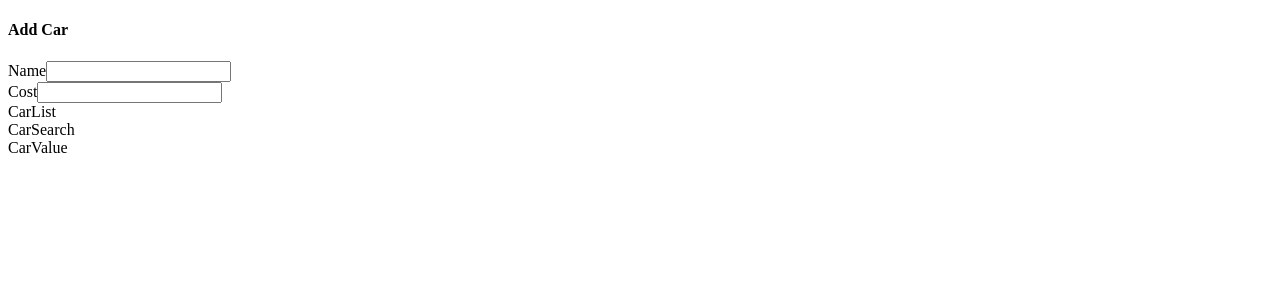
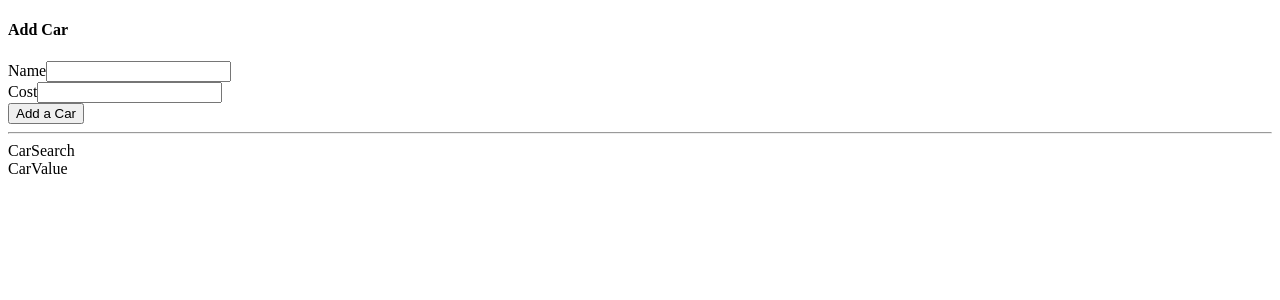
Before and after one commit to emonShimoul/udemy-react-redux-cars, a React (Create React App) app: page / in a window 1280 px wide. Shown: the top 300 px of the page. Built offline with nearby package versions, Linux system fonts and the light colour scheme.

Commit message:
implemented car list

```diff
--- a/src/components/CarForm.js
+++ b/src/components/CarForm.js
@@ -1,6 +1,6 @@
 import React from 'react';
 import { useDispatch, useSelector } from 'react-redux';
-import { changeCost, changeName } from '../store';
+import { addCar, changeCost, changeName } from '../store';
 
 const CarForm = () => {
     const dispatch = useDispatch();
@@ -20,10 +20,16 @@ const CarForm = () => {
         const carCost = parseInt(e.target.value) || 0;
         dispatch(changeCost(carCost))
     }
+
+    const handleSubmit = (e) => {
+        e.preventDefault();
+        dispatch(addCar({ name, cost }));
+    }
+
     return (
         <div className='car-form panel'>
             <h4 className='subtitle is-3'>Add Car</h4>
-            <form>
+            <form onSubmit={handleSubmit}>
                 <div className="field-group">
                     <div className="field">
                         <label className="label">Name</label>
@@ -45,6 +51,9 @@ const CarForm = () => {
                         />
                     </div>
                 </div>
+                <div className='field'>
+                    <button className="button is-link">Add a Car</button>
+                </div>
             </form>
         </div>
     );
--- a/src/components/CarList.js
+++ b/src/components/CarList.js
@@ -1,9 +1,32 @@
 import React from 'react';
+import { useSelector } from 'react-redux';
 
 const CarList = () => {
+    const cars = useSelector((state) => {
+        return state.cars.data;
+    });
+
+    const handleCarDelete = (car) => {
+        //...
+    };
+
+    const renderedCars = cars.map(car => {
+        return (
+            <div key={car.id} className="panel">
+                <p>
+                    {car.name} - ${car.cost}
+                </p>
+                <button className="button is-danger" onClick={() => handleCarDelete(car)}>
+                    Delete
+                </button>
+            </div>
+        )
+    })
+
     return (
-        <div>
-            CarList
+        <div className='car-list'>
+            {renderedCars}
+            <hr />
         </div>
     );
 };
--- a/src/store/slices/carsSlice.js
+++ b/src/store/slices/carsSlice.js
@@ -4,7 +4,7 @@ const carsSlice = createSlice({
     name: 'cars',
     initialState: {
         searchTerm: '',
-        cars: []
+        data: []
     },
     reducers: {
         changeSearchTerm(state, action) {
@@ -13,7 +13,7 @@ const carsSlice = createSlice({
         addCar(state, action) {
             // Assumption:
             // action.payload === {name: 'abc', cost: 170}
-            state.cars.push({
+            state.data.push({
                 name: action.payload.name,
                 cost: action.payload.cost,
                 id: nanoid(),
@@ -22,10 +22,10 @@ const carsSlice = createSlice({
         removeCar(state, action) {
             // Assumption:
             // action.payload === the id of the car we want to remove
-            const updated = state.cars.filter((car) => {
+            const updated = state.data.filter((car) => {
                 return car.id !== action.payload
             });
-            state.cars = updated;
+            state.data = updated;
         },
     },
 });
```
